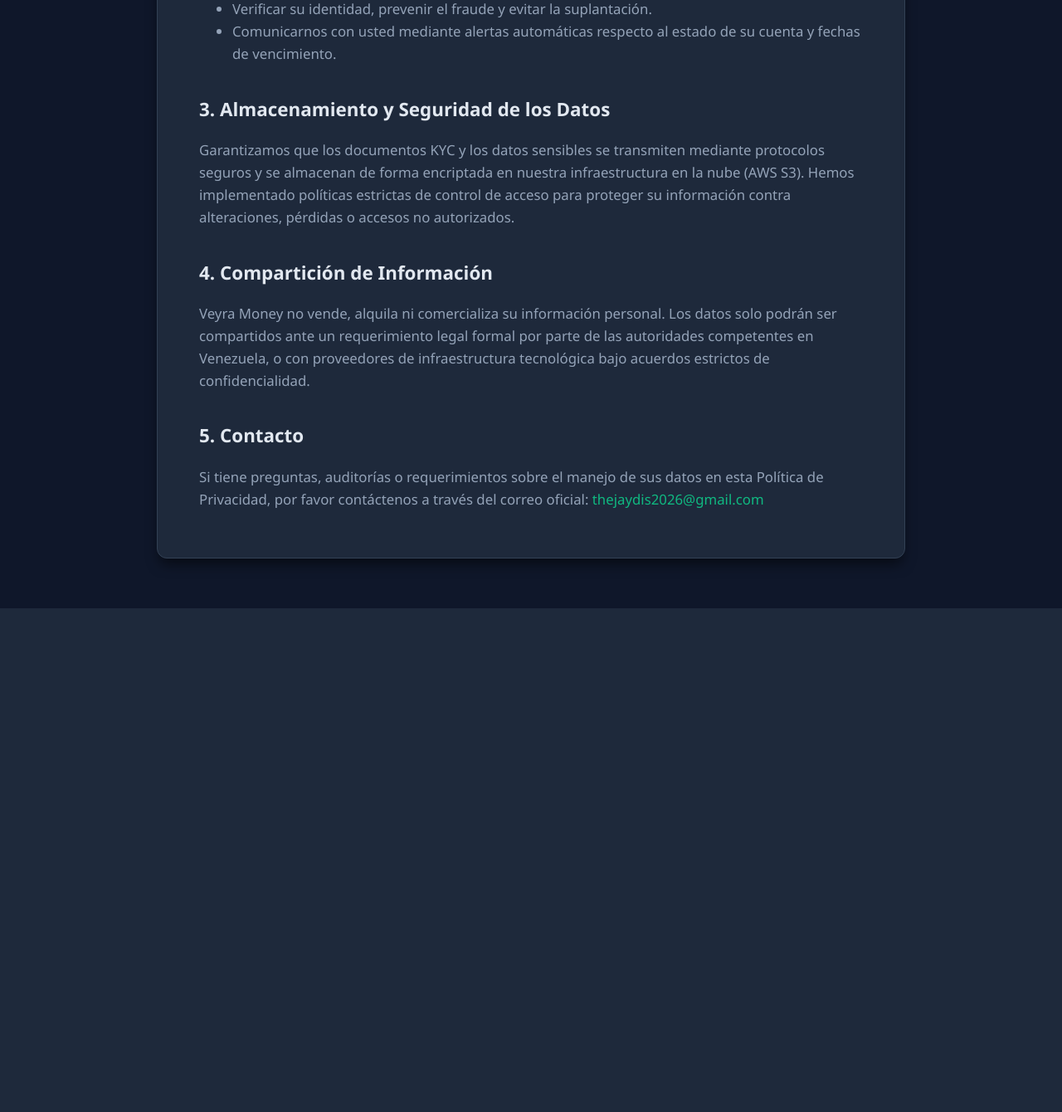
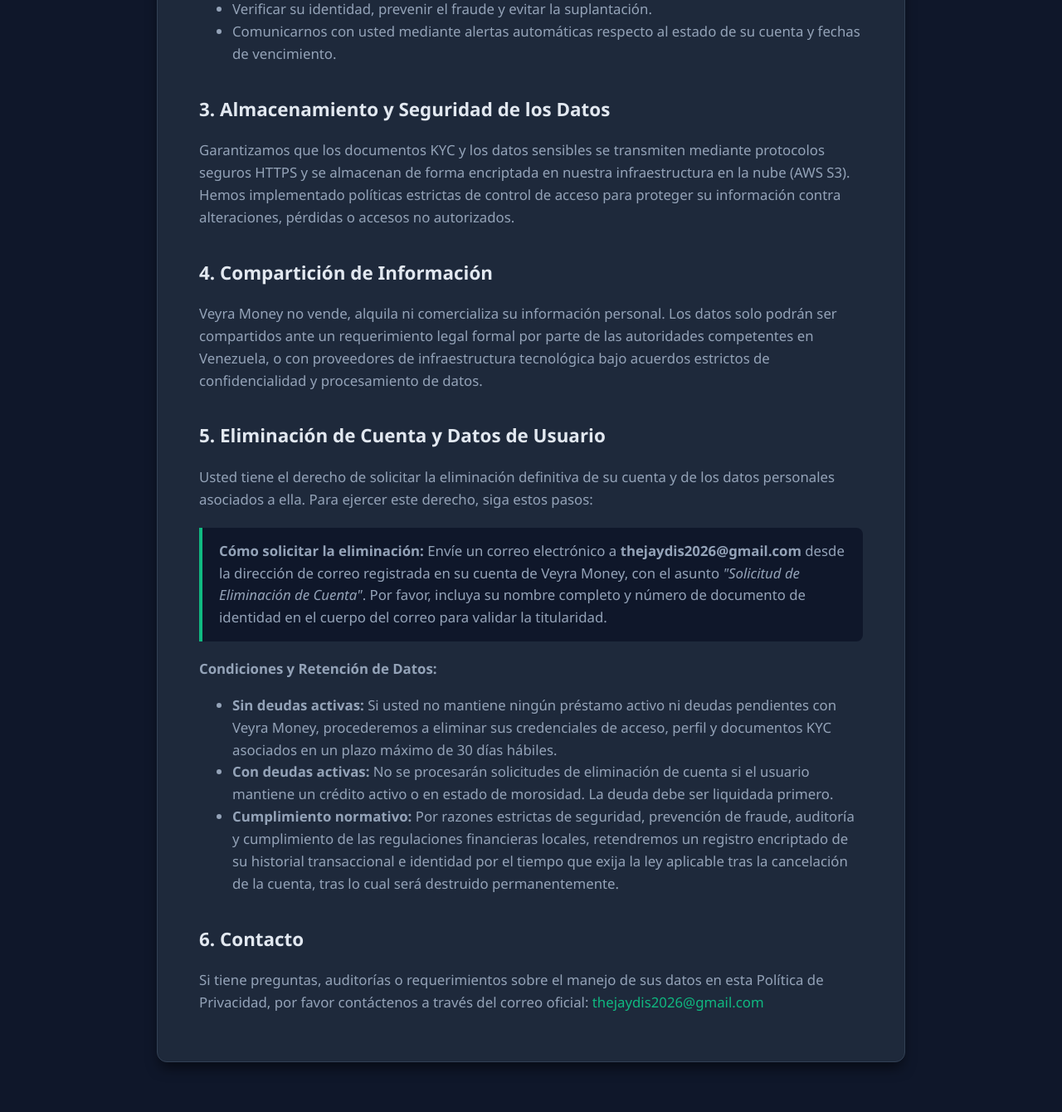
Before and after one commit to leoniball/veyra_backend, a Flask app: page /privacidad in a window 1280 px wide. Shown: the part 760-2100 px from the top of the page at 83% size. Before the commit the page ends 1493 px from the top, so only its background shows below. Run offline with Flask 3, Linux system fonts and the light colour scheme.

Commit message:
feat: agrega seccion obligatoria de eliminacion de cuenta y retencion de datos para Google Play

```diff
--- a/templates/privacidad.html
+++ b/templates/privacidad.html
@@ -6,11 +6,11 @@
     <title>Política de Privacidad - Veyra Money</title>
     <style>
         :root {
-            --bg-color: #0f172a; /* Fondo oscuro general */
-            --container-bg: #1e293b; /* Fondo de la tarjeta central */
-            --text-main: #f8fafc; /* Texto principal claro */
-            --text-muted: #94a3b8; /* Texto secundario */
-            --accent: #10b981; /* Verde financiero corporativo */
+            --bg-color: #0f172a;
+            --container-bg: #1e293b;
+            --text-main: #f8fafc;
+            --text-muted: #94a3b8;
+            --accent: #10b981;
         }
         body {
             font-family: 'Segoe UI', Roboto, Helvetica, Arial, sans-serif;
@@ -21,12 +21,11 @@
             padding: 60px 20px;
             position: relative;
         }
-        /* Configuración del logotipo en la esquina superior derecha */
         .header-logo {
             position: absolute;
             top: 30px;
             right: 40px;
-            height: 80px; /* Tamaño ajustado para visibilidad */
+            height: 80px;
             width: auto;
             border-radius: 12px;
             box-shadow: 0 4px 6px rgba(0,0,0,0.3);
@@ -48,7 +47,7 @@
             margin-top: 0;
             border-bottom: 1px solid #334155;
             padding-bottom: 15px;
-            padding-right: 90px; /* Evita que el texto choque con el logo en pantallas medianas */
+            padding-right: 90px;
         }
         h2 {
             color: #e2e8f0;
@@ -76,7 +75,13 @@
             color: #64748b;
             margin-bottom: 30px;
         }
-        /* Responsividad para móviles */
+        .highlight-box {
+            background-color: #0f172a;
+            border-left: 4px solid var(--accent);
+            padding: 15px 20px;
+            margin: 20px 0;
+            border-radius: 0 8px 8px 0;
+        }
         @media (max-width: 768px) {
             .header-logo {
                 position: relative;
@@ -93,7 +98,6 @@
 </head>
 <body>
 
-    <!-- Flask renderizará automáticamente la ruta a la carpeta static -->
     <img src="{{ url_for('static', filename='logo_veyra.jpg') }}" alt="Veyra Money Logo" class="header-logo">
 
     <div class="container">
@@ -118,12 +122,26 @@
         </ul>
 
         <h2>3. Almacenamiento y Seguridad de los Datos</h2>
-        <p>Garantizamos que los documentos KYC y los datos sensibles se transmiten mediante protocolos seguros y se almacenan de forma encriptada en nuestra infraestructura en la nube (AWS S3). Hemos implementado políticas estrictas de control de acceso para proteger su información contra alteraciones, pérdidas o accesos no autorizados.</p>
+        <p>Garantizamos que los documentos KYC y los datos sensibles se transmiten mediante protocolos seguros HTTPS y se almacenan de forma encriptada en nuestra infraestructura en la nube (AWS S3). Hemos implementado políticas estrictas de control de acceso para proteger su información contra alteraciones, pérdidas o accesos no autorizados.</p>
 
         <h2>4. Compartición de Información</h2>
-        <p>Veyra Money no vende, alquila ni comercializa su información personal. Los datos solo podrán ser compartidos ante un requerimiento legal formal por parte de las autoridades competentes en Venezuela, o con proveedores de infraestructura tecnológica bajo acuerdos estrictos de confidencialidad.</p>
+        <p>Veyra Money no vende, alquila ni comercializa su información personal. Los datos solo podrán ser compartidos ante un requerimiento legal formal por parte de las autoridades competentes en Venezuela, o con proveedores de infraestructura tecnológica bajo acuerdos estrictos de confidencialidad y procesamiento de datos.</p>
 
-        <h2>5. Contacto</h2>
+        <h2>5. Eliminación de Cuenta y Datos de Usuario</h2>
+        <p>Usted tiene el derecho de solicitar la eliminación definitiva de su cuenta y de los datos personales asociados a ella. Para ejercer este derecho, siga estos pasos:</p>
+
+        <div class="highlight-box">
+            <p style="margin: 0;"><strong>Cómo solicitar la eliminación:</strong> Envíe un correo electrónico a <strong>thejaydis2026@gmail.com</strong> desde la dirección de correo registrada en su cuenta de Veyra Money, con el asunto <em>"Solicitud de Eliminación de Cuenta"</em>. Por favor, incluya su nombre completo y número de documento de identidad en el cuerpo del correo para validar la titularidad.</p>
+        </div>
+
+        <p><strong>Condiciones y Retención de Datos:</strong></p>
+        <ul>
+            <li><strong>Sin deudas activas:</strong> Si usted no mantiene ningún préstamo activo ni deudas pendientes con Veyra Money, procederemos a eliminar sus credenciales de acceso, perfil y documentos KYC asociados en un plazo máximo de 30 días hábiles.</li>
+            <li><strong>Con deudas activas:</strong> No se procesarán solicitudes de eliminación de cuenta si el usuario mantiene un crédito activo o en estado de morosidad. La deuda debe ser liquidada primero.</li>
+            <li><strong>Cumplimiento normativo:</strong> Por razones estrictas de seguridad, prevención de fraude, auditoría y cumplimiento de las regulaciones financieras locales, retendremos un registro encriptado de su historial transaccional e identidad por el tiempo que exija la ley aplicable tras la cancelación de la cuenta, tras lo cual será destruido permanentemente.</li>
+        </ul>
+
+        <h2>6. Contacto</h2>
         <p>Si tiene preguntas, auditorías o requerimientos sobre el manejo de sus datos en esta Política de Privacidad, por favor contáctenos a través del correo oficial: <a href="mailto:thejaydis2026@gmail.com">thejaydis2026@gmail.com</a></p>
     </div>
 
```
